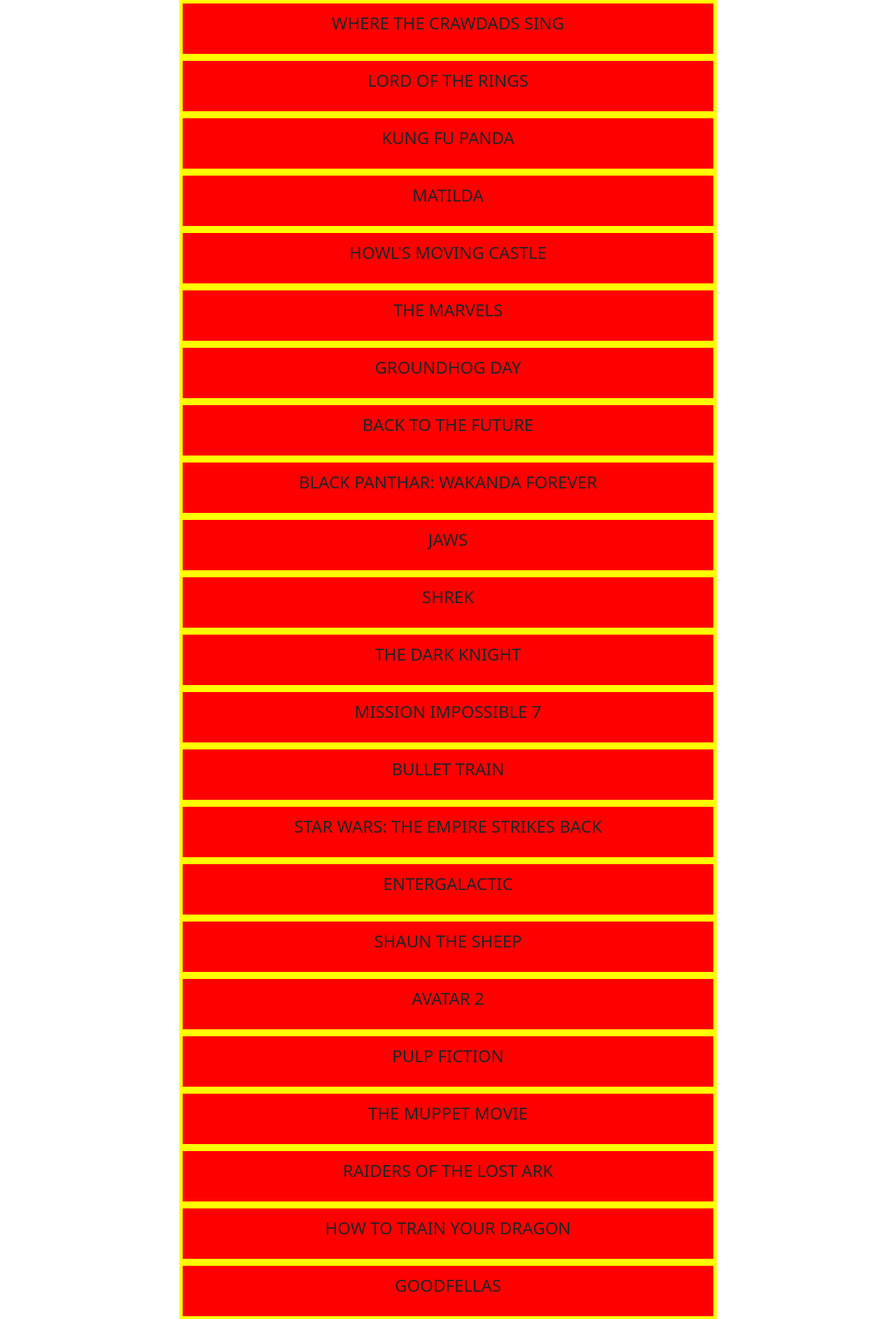
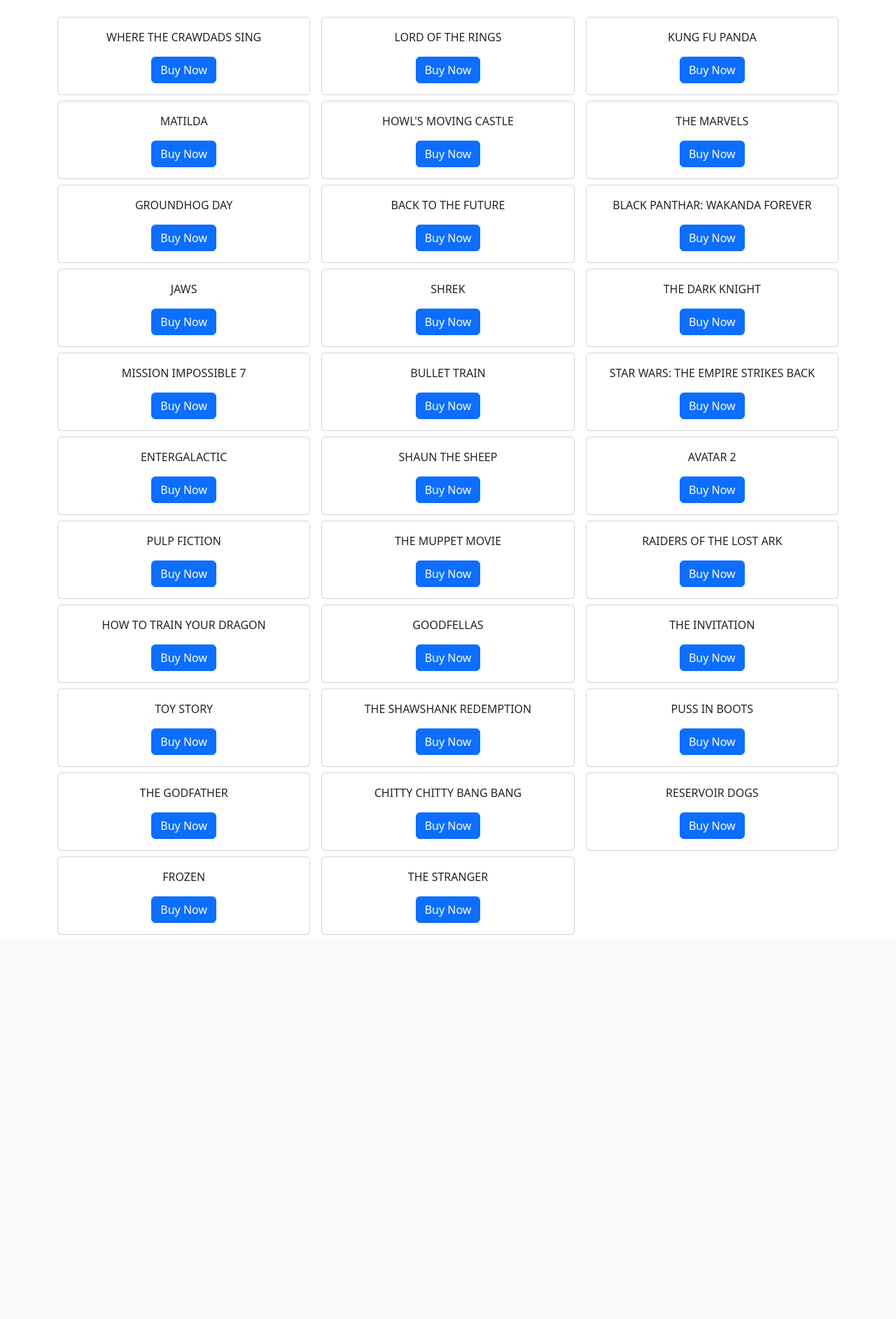
Before and after one commit to SeanRyan2000/CS4125_Project, a Flask app: page /movies in a window 1280 px wide. Shown: the part 56-1941 px from the top of the page at 70% size. After the commit the page ends 1392 px from the top, so only its background shows below. Run offline with Flask 2, Linux system fonts and the light colour scheme.

Commit message:
added display movie as grid

```diff
--- a/static/register.css
+++ b/static/register.css
@@ -28,7 +28,7 @@
 
 /* Set a style for the submit/register button */
 .registerbtn {
-  background-color: #04AA6D;
+  background-color: #2351f7;
   color: white;
   padding: 16px 20px;
   margin: 8px 0;
--- a/templates/Movie.html
+++ b/templates/Movie.html
@@ -1,14 +1,37 @@
 {% extends 'base.html' %}
 
 {% block content %}
-{{super()}}
-<link rel="stylesheet" href="{{ url_for('static', filename='Movie.css') }}">
+<!-- {{super()}}
+<link rel="stylesheet" href="{{ url_for('static', filename='Movie.css') }}"> -->
 
-{% for movie in movieName %}
-<div class="movie">
-    <p style="font-size: 24px">{{movie}}</p>
+<div class="container mt-4">
+
+    {% for row in movieName |batch(3) %}
+    <div class="row g-3">
+
+        {% for column in row %}
+
+        <div class="col-4 mb-2">
+            <div class="card">
+                <!-- <img class="card-img-top" src="..." alt="Card image cap"> -->
+                <div class="card-body">
+                  <p class="card-text text-center">{{column }}</p>
+                  <div class="text-center">
+
+                  <button type="button" class="btn btn-primary">Buy Now</button>
+                </div>
+
+                </div>
+
+            </div>
+        </div>
+
+        {% endfor %}
+
+    </div>
+    {% endfor %}
+
 </div>
-{% endfor %}
 
 
 {% endblock %}
--- a/templates/base.html
+++ b/templates/base.html
@@ -9,7 +9,7 @@
 
   </head>
   <body>
-    <nav class="navbar navbar-expand-lg bg-light">
+    <nav class="navbar navbar-expand-lg bg-light sticky-top ">
         <div class="container-fluid">
           <a class="navbar-brand" href="#">Film Ticket System</a>
           <button class="navbar-toggler" type="button" data-bs-toggle="collapse" data-bs-target="#navbarSupportedContent" aria-controls="navbarSupportedContent" aria-expanded="false" aria-label="Toggle navigation">
```
